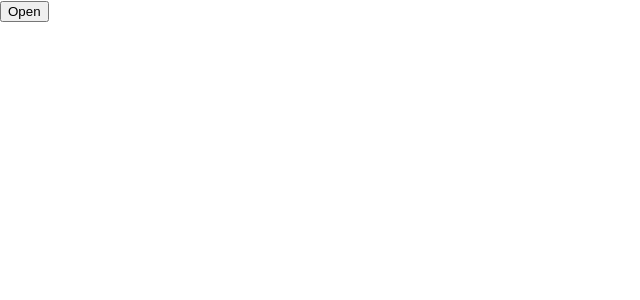
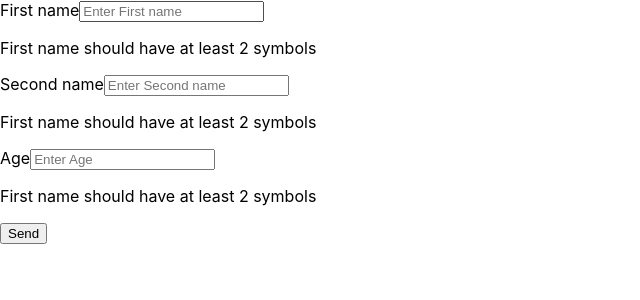
Before and after one commit to AlexeiVinchester/react-doc, a React (Create React App) app: page / in a window 1280 px wide. Shown: the top 300 px of the page, without its empty margins (0-640 px from the left). Built offline with nearby package versions, Linux system fonts and the light colour scheme.

Commit message:
useId practise

```diff
--- a/src/App.js
+++ b/src/App.js
@@ -1,11 +1,12 @@
 import './App.css';
 import { ChatContainer, TestUseEffect } from './preparation/useEffect';
+import { TestUseId } from './preparation/useId';
 import { InputContainer, TimerContainer, VideoContainer } from './preparation/useRef';
 function App() {
 
     return (
         <div>
-            <TestUseEffect />
+            <TestUseId />
         </div>
     );
 
--- a/src/index.js
+++ b/src/index.js
@@ -3,7 +3,9 @@ import ReactDOM from 'react-dom/client';
 import './index.css';
 import App from './App';
 
-const root = ReactDOM.createRoot(document.getElementById('root'));
+const root = ReactDOM.createRoot(document.getElementById('root'), {
+    identifierPrefix: 'first-app'
+});
 root.render(
 
     <App />
--- /dev/null
+++ b/src/preparation/useId.jsx
@@ -0,0 +1,35 @@
+import { useId } from "react";
+const TextField = ({ label, description }) => {
+    const inputId = useId();
+    const descriptionId = useId();
+    return (
+        <>
+            <label htmlFor={inputId}>{label}</label>
+            <input
+                id={inputId}
+                placeholder={`Enter ${label}`}
+                aria-describedby={descriptionId}
+            />
+            <p id={descriptionId}>
+                {description}
+            </p>
+        </>
+    );
+};
+
+const TestUseId = () => {
+    const formId = useId();
+    return (
+        <>
+            <form id={formId}>
+                <TextField label='First name' description='First name should have at least 2 symbols' />
+                <TextField label='Second name' description='First name should have at least 2 symbols' />
+                <TextField label='Age' description='First name should have at least 2 symbols' />
+            </form>
+            <button type="submit" form={formId}>Send</button>
+        </>
+
+    );
+};
+
+export {TestUseId};
```
